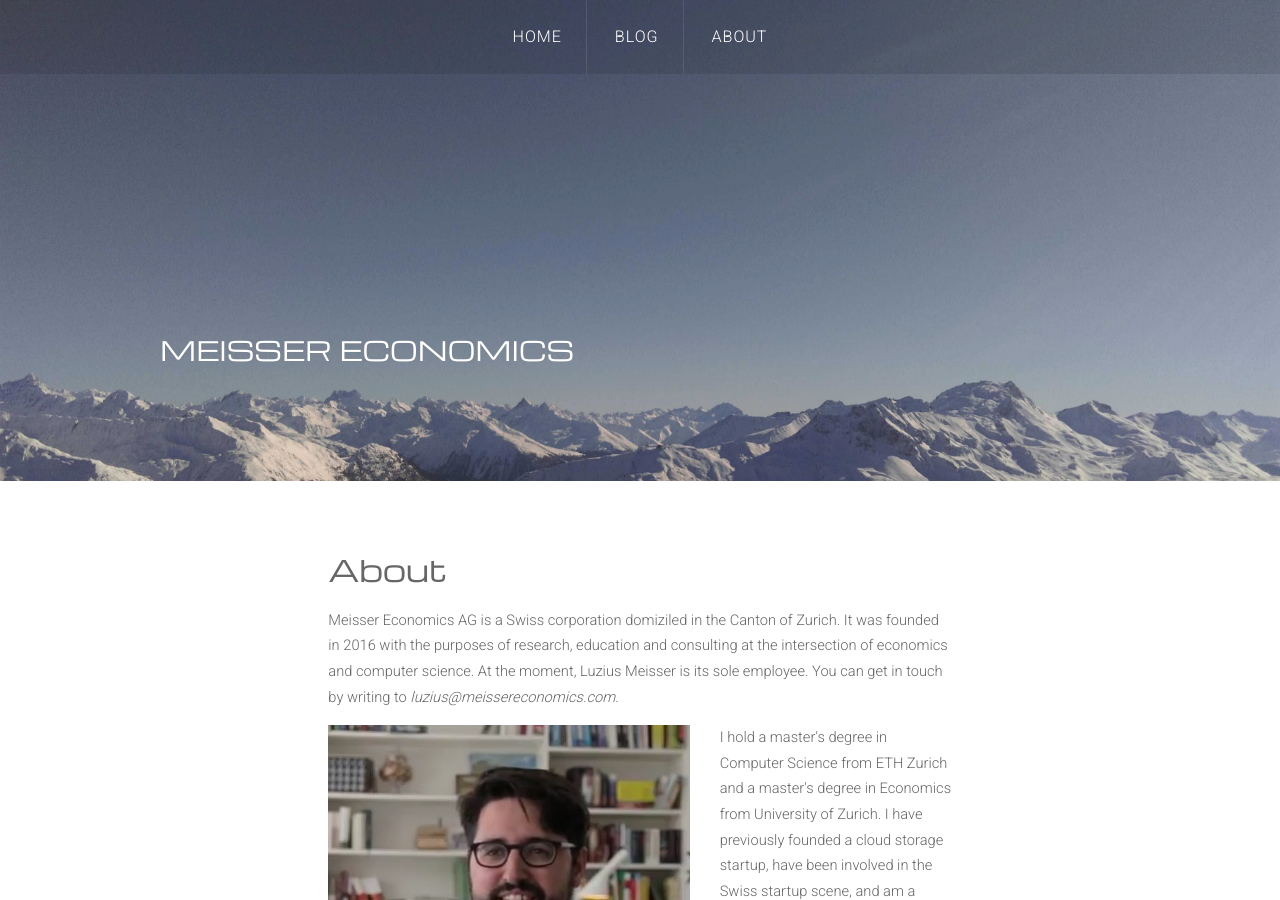
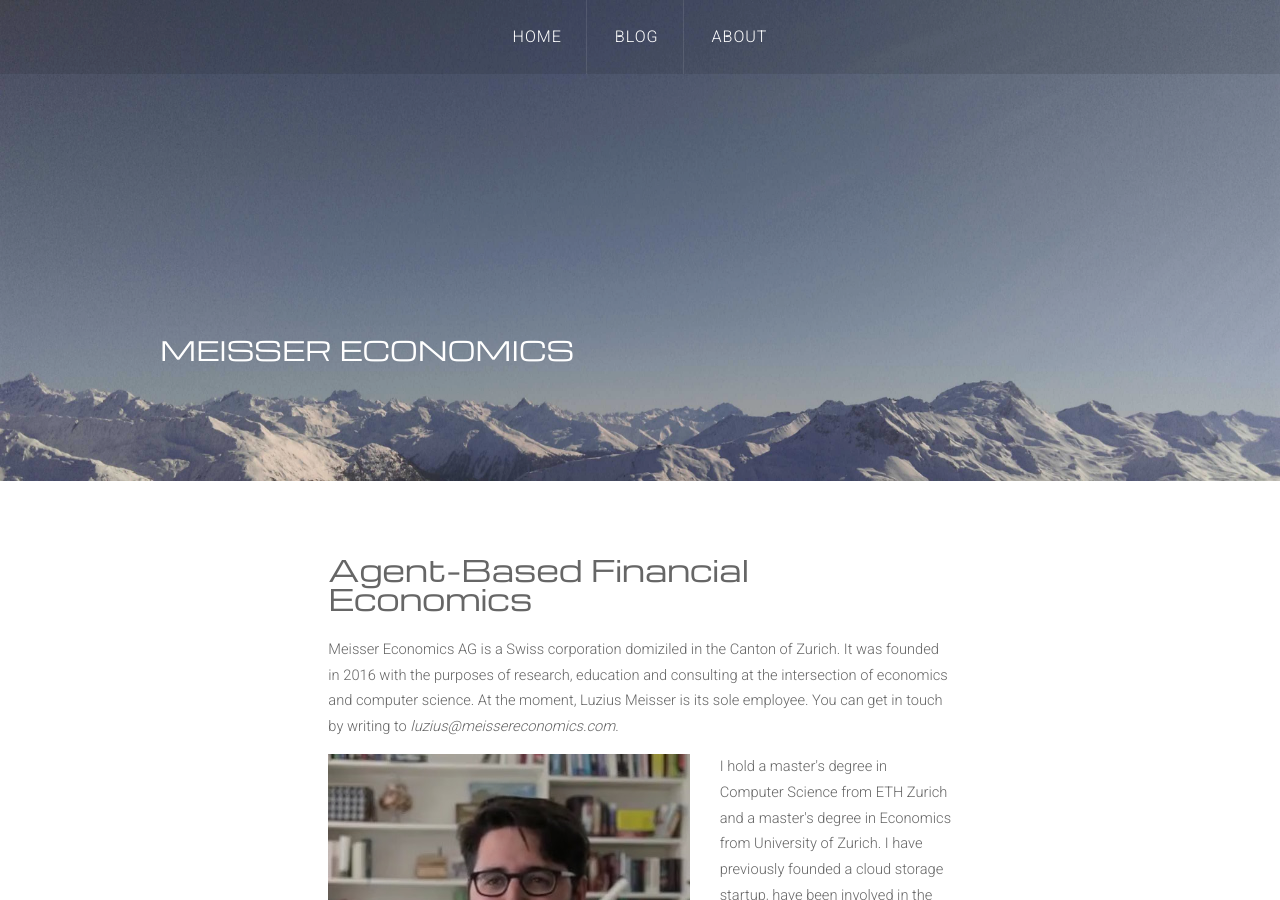
Before and after one commit to meisserecon/www, a Jekyll site: the page built from course.md, in a window 1280 px wide and 900 px high. Built offline with Jekyll 4.4.1, drawn with Linux system fonts in a browser that asks for light colours; nearby versions of some CDN libraries.

Commit message:
Update course.md

```diff
--- a/course.md
+++ b/course.md
@@ -1,7 +1,7 @@
 ---
 layout: post
-title: About
-permalink: /about/
+title: Agent-Based Financial Economics
+permalink: /course/
 ---
 <p>Meisser Economics AG is a Swiss corporation domiziled in the Canton of Zurich. It was founded in 2016 with the purposes of research, education and consulting at the intersection of economics and computer science. At the moment, Luzius Meisser is its sole employee. You can get in touch by writing to <em>luzius@meissereconomics.com</em>.</p>
 
```
